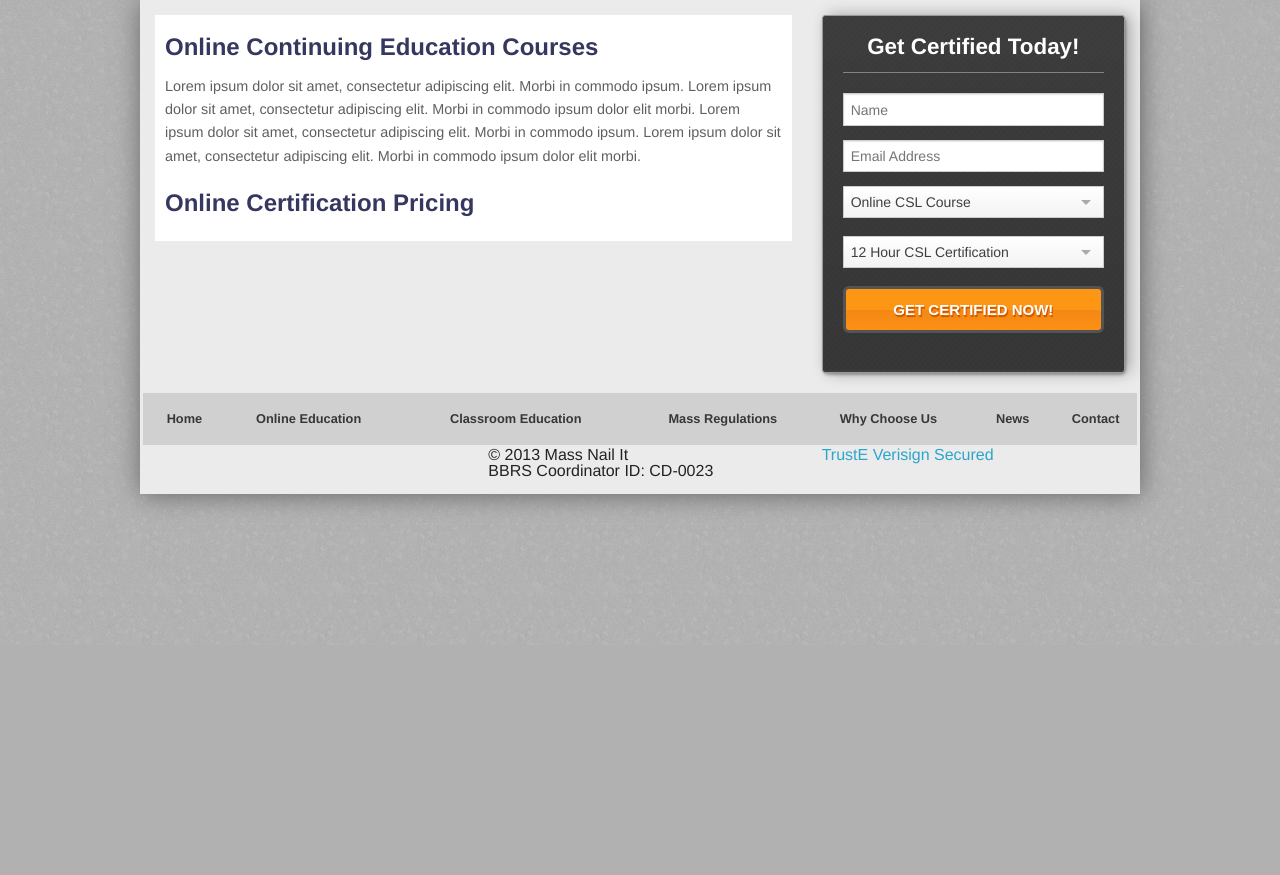
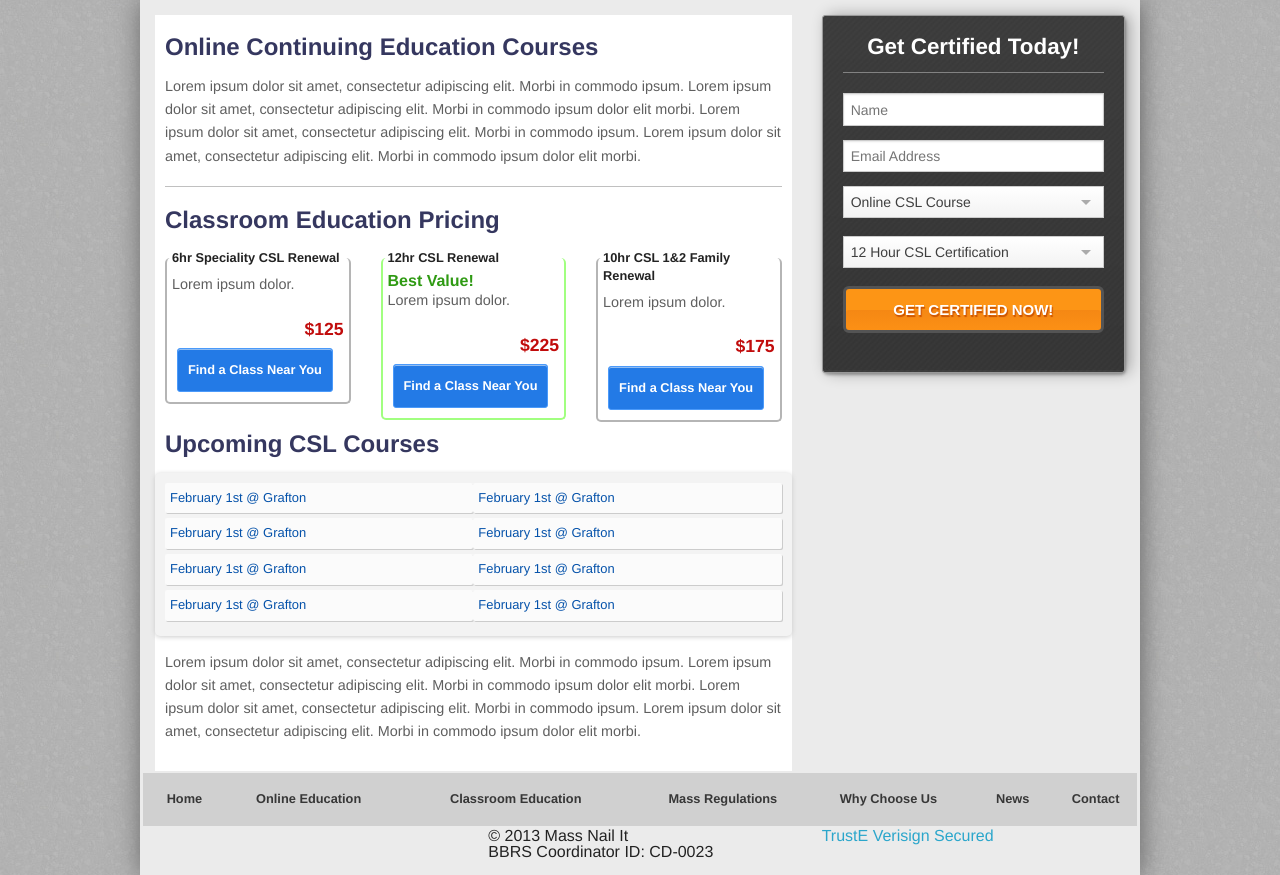
Before and after one commit to brendandebeasi/massnailit, a PHP site: page /classroom-education.html in a window 1280 px wide. Shown: the part 155-1030 px from the top of the page. Before the commit the page ends 668 px from the top, so only its background shows below. Run offline with PHP 8.4, Linux system fonts and the light colour scheme.

Commit message:
Uploaded classroom education page. Changed structure of navigation.

```diff
--- a/classroom-education.html
+++ b/classroom-education.html
@@ -30,9 +30,10 @@
                     <i class="icon-boston"></i>
                 </div>
             </div>
-            <div class="nav-background">
-                <nav class="row top-bar-section">
-                    <ul class="left">
+
+                <nav class="nav-background">
+                    <div class="large-12 column top-bar-section row">
+                        <ul>
                             <li class="active"><a href="#">Home</a></li>
                             <li><a href="#">Online Education</a></li>
                             <li><a href="#">Classroom Education</a></li>
@@ -41,8 +42,9 @@
                             <li><a href="#">News</a></li>
                             <li><a href="#">Contact</a></li>
                         </ul>
+                    </div>
                 </nav>
-            </div>
+
         </header>
         <div class="row main">
             <div class="row">
@@ -53,7 +55,49 @@
 
                         <div class="divider"></div>
 
-                        <h1>Online Certification Pricing</h1>
+                        <h1>Classroom Education Pricing</h1>
+
+                        <div class="row">
+                            <div class="small-4 columns">
+                                <div class="pricing">
+                                    <h2>6hr Speciality CSL Renewal</h2>
+                                    <p>Lorem ipsum dolor.</p>
+                                    <p class="price">$125</p>
+                                    <a href="#" class="button blue">Find a Class Near You</a>
+                                </div>
+                            </div>
+                            <div class="small-4 columns">
+                                <div class="pricing best-value">
+                                    <h2>12hr CSL Renewal</h2>
+                                    <strong>Best Value!</strong>
+                                    <p>Lorem ipsum dolor.</p>
+                                    <p class="price">$225</p>
+                                    <a href="#" class="button blue">Find a Class Near You</a>
+                                </div>
+                            </div>
+                            <div class="small-4 columns">
+                                <div class="pricing">
+                                    <h2>10hr CSL 1&amp;2 Family Renewal</h2>
+                                    <p>Lorem ipsum dolor.</p>
+                                    <p class="price">$175</p>
+                                    <a href="#" class="button blue">Find a Class Near You</a>
+                                </div>
+                            </div>
+                        </div>
+
+                        <h1>Upcoming CSL Courses</h1>
+                        <ul class="calendar small-block-grid-2">
+                            <li><a href="#">February 1st @ Grafton</a></li>
+                            <li><a href="#">February 1st @ Grafton</a></li>
+                            <li><a href="#">February 1st @ Grafton</a></li>
+                            <li><a href="#">February 1st @ Grafton</a></li>
+                            <li><a href="#">February 1st @ Grafton</a></li>
+                            <li><a href="#">February 1st @ Grafton</a></li>
+                            <li><a href="#">February 1st @ Grafton</a></li>
+                            <li><a href="#">February 1st @ Grafton</a></li>
+                        </ul>
+
+                        <p>Lorem ipsum dolor sit amet, consectetur adipiscing elit. Morbi in commodo ipsum. Lorem ipsum dolor sit amet, consectetur adipiscing elit. Morbi in commodo ipsum dolor elit morbi. Lorem ipsum dolor sit amet, consectetur adipiscing elit. Morbi in commodo ipsum. Lorem ipsum dolor sit amet, consectetur adipiscing elit. Morbi in commodo ipsum dolor elit morbi.</p>
                     </div>
                 </div>
 
--- a/css/style.css
+++ b/css/style.css
@@ -9,19 +9,34 @@ p, ol, ul, li, blockquote, em, strong {
 	font-size:.9em;
 }
 
-.button {
+.button.red {
 	background-color: #6d0c0c;
 	border-color: #7e0b0b;
 	font-size:.8em;
 	-webkit-border-radius:4px;
 	-moz-border-radius:4px;
 	border-radius:4px;
+}
+
+.button.blue {
+	background-color:#237ae6;
+	border-color: #4b9afa;
+}
+
+.button.orange  {
 
 }
+
 .main {
 	background: #ebebeb;
 	padding:15px;
 	box-shadow: 1px 1px 25px #666;
+}
+
+.divider {
+	height:1px;
+	background: #c0c0c0;
+	margin-bottom: 1em;
 }
 /**
 ** HEADER **
@@ -244,6 +259,13 @@ box-shadow: 1px 1px #ccc;
 	color: #0552aa;
 }
 
+.content-inner .calendar li{
+	padding:5px;
+}
+
+.content-inner ul.calendar {
+	margin-bottom:15px;
+}
 
 /* Page */
 
@@ -255,6 +277,56 @@ box-shadow: 1px 1px #ccc;
 .content-inner h1 {
 	color: #35375f;
 	font-size:1.5em;
+}
+
+
+/* Pricing Tables */
+
+.pricing {
+	border-bottom:2px solid #b5b5b5;
+	border-left: 2px solid #b5b5b5;
+	border-right:2px solid #b5b5b5;
+	border-radius:5px;
+	padding:5px;
+	margin-top:10px;
+}
+
+.pricing.best-value {
+	border-bottom:2px solid #a1ff80;
+	border-left: 2px solid #a1ff80;
+	border-right:2px solid #a1ff80;
+}
+
+.pricing.best-value strong {
+	font-weight:bold;
+	color: #2f9a13;
+	text-align:center;
+	font-size:1em;
+}
+.pricing h2 {
+	font-size: .8em;
+	margin-top:-14px;
+}
+
+.pricing p {
+	font-size:.9em;
+}
+.pricing p.price {
+	color:#c10c0c;
+	font-weight:bold;
+	text-align:right;
+	clear:both;
+	margin-bottom:0;
+	margin-top:0;
+	font-size:1.1em;
+}
+
+.pricing .button.blue {
+	font-size: 0.8em;
+	text-align: left;
+	padding: 15px 10px;
+	margin: 5px 5px;
+	border-radius: 3px;
 }
 /* Footer */
 
```
Also changed, not shown: index.html (+6 -6 lines), 2 other files. Lines whose indentation alone changed are shown as unchanged.
